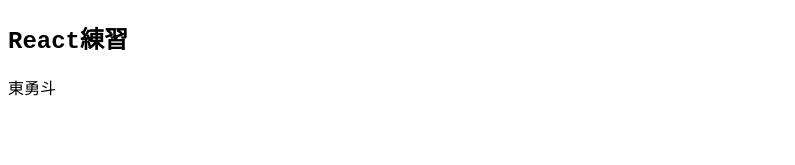
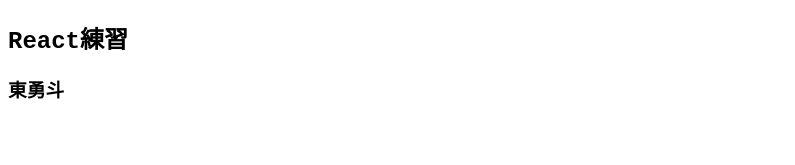
Before and after one commit to HigashiHayato/react-pracitce, a React (Create React App) app: page / in a window 1280 px wide. Shown: the top 165 px of the page, without its empty margins (0-795 px from the left). Built offline with nearby package versions, Linux system fonts and the light colour scheme.

Commit message:
Contents, Title コンポーネント作成、import 用の index.js 作成

```diff
--- a/src/App.js
+++ b/src/App.js
@@ -1,7 +1,8 @@
 // import logo from './logo.svg';
 // import './App.css';
 import { useState } from "react"
-import Article from "./components/Article"
+// import Article from "./components/Article"
+import { Article } from "./components/index"
 
 function App() {
   const [counter, setCounter] = useState(10)
@@ -17,7 +18,7 @@
     <div>
       <Article
         title={'React練習'}
-        content={'東勇斗'}
+        contents={'東勇斗'}
       />
       <div className = "App">
         <p>{counter}</p>
--- a/src/components/Article.jsx
+++ b/src/components/Article.jsx
@@ -1,8 +1,10 @@
+import {Title, Contents} from "./index";
+
 const Article = (props) => {
     return (
         <div>
-            <h2>{props.title}</h2>
-            <p>{props.content}</p>
+            <Title title = {props.title} />
+            <Contents contents = {props.contents} />
         </div>
     );
 };
--- /dev/null
+++ b/src/components/Contents.jsx
@@ -0,0 +1,4 @@
+const Contents = (props) => {
+    return <h3>{props.contents}</h3>
+};
+export default Contents;
--- /dev/null
+++ b/src/components/Title.jsx
@@ -0,0 +1,4 @@
+const Title = (props) => {
+    return <h2>{props.title}</h2>
+};
+export default Title;
--- /dev/null
+++ b/src/components/index.js
@@ -0,0 +1,3 @@
+export {default as Article} from "./Article"
+export {default as Title} from "./Title"
+export {default as Contents} from "./Contents"
```
Also changed, not shown: 1 other file (tests, documents, lock files or other folders).
